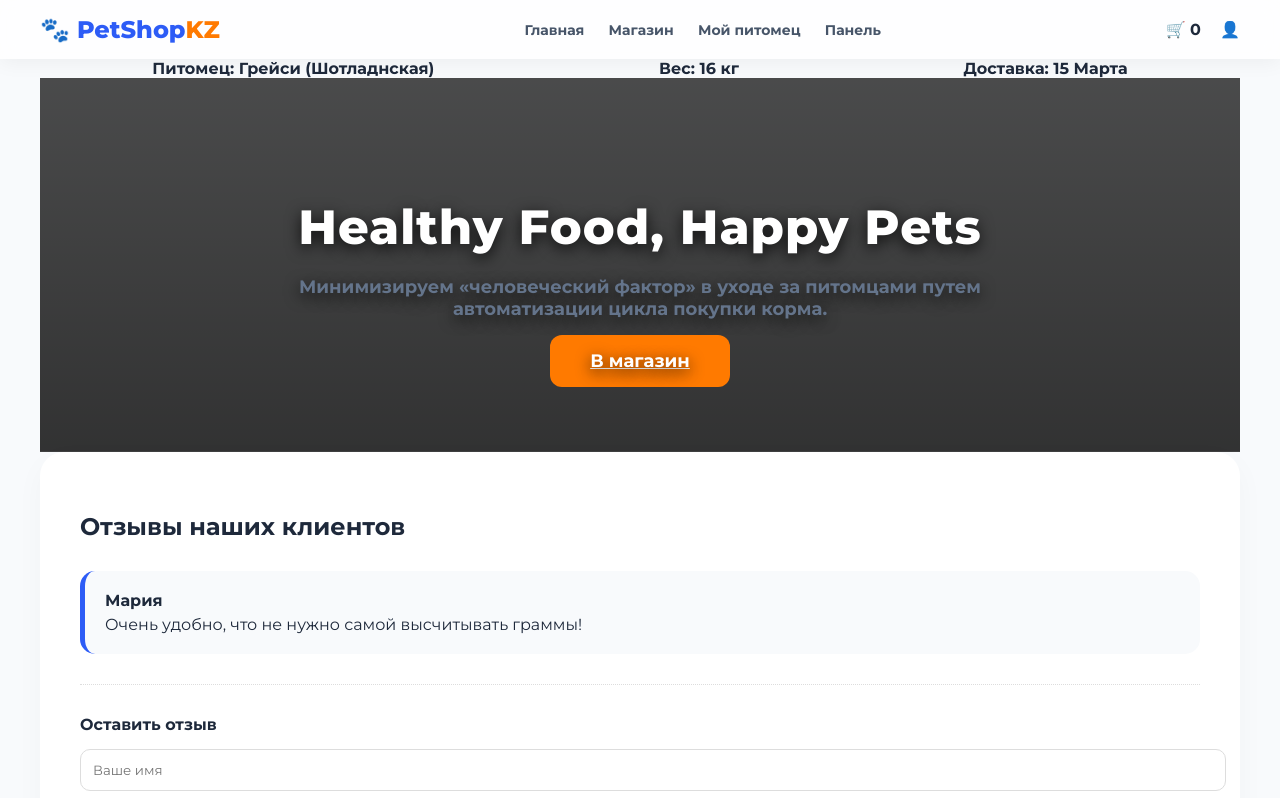
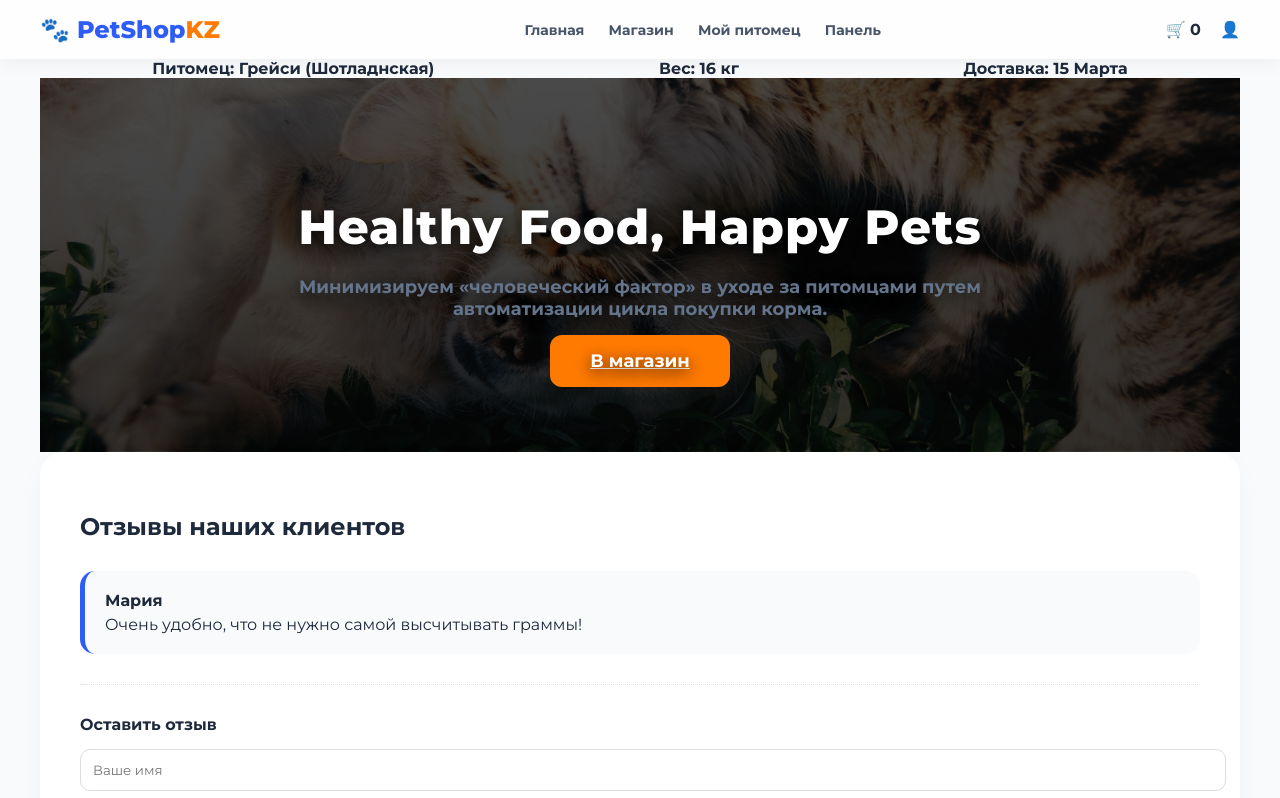
Before and after one commit to shard22/PetShop, a plain HTML site: page index.html in a window 1280 px wide. Shown: the top 798 px of the page. Drawn offline with Linux system fonts and the light colour scheme.

Commit message:
Update style.css

```diff
--- a/style.css
+++ b/style.css
@@ -48,7 +48,7 @@ body {
     /* 1. Делаем фон темнее (заменили 0.5 на 0.7) */
     background-image:
         linear-gradient(rgba(0, 0, 0, 0.7), rgba(0, 0, 0, 0.8)),
-        url('shard22.github.io/PetShop/images/phon.jpg');
+        url('/images/phon.jpg');
 
     background-size: cover;
     background-position: center;
```
